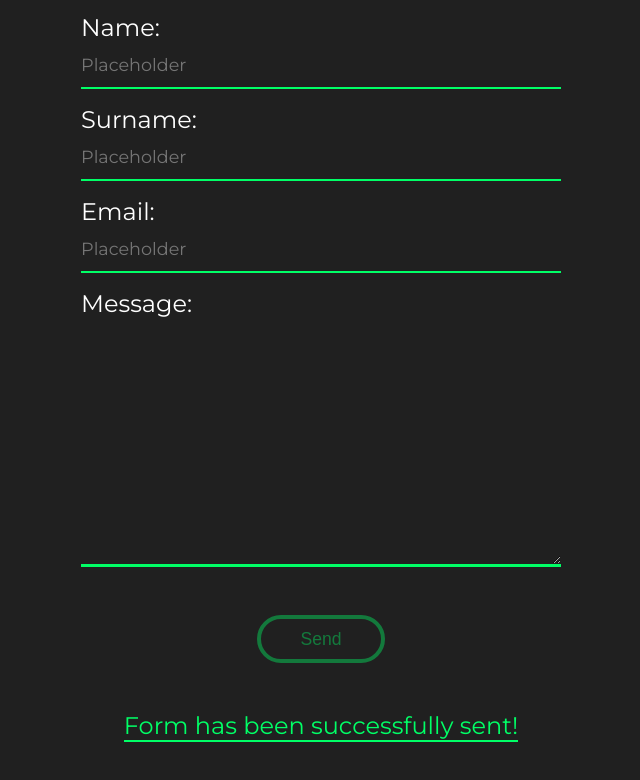
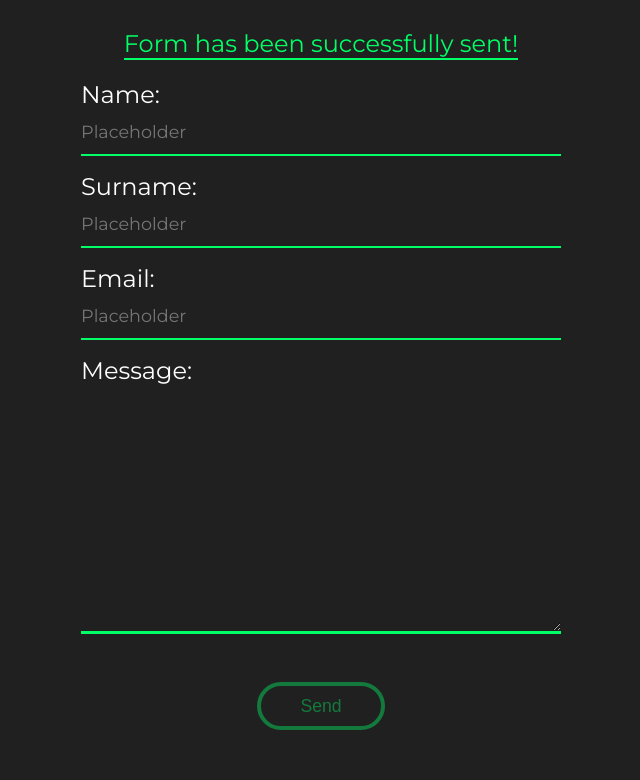
Before and after one commit to nnad3N/nasza-klasa, a website: page index.html in a window 1280 px wide. Both pictures are taken after typing "Sample", "Sample", "name@example.com", "Sample" into the empty fields and a click on the button "Send". Shown: the part 98-878 px from the top of the page, without its empty margins (319-959 px from the left). Drawn offline with nearby package versions, Linux system fonts and the light colour scheme.

Commit message:
Polished the form

```diff
--- a/app.js
+++ b/app.js
@@ -65,6 +65,7 @@ const handleError = (place, err) => {
 	place.classList.add('error');
 	formButton.classList.add('error');
 	formStatus.classList.add('error');
+	formStatus.classList.add('active');
 	place.value = err;
 };
 
@@ -93,6 +94,7 @@ const handleFormInputs = () => {
 const handleSuccess = () => {
 	formStatus.innerHTML = 'Form has been successfully sent!';
 	formStatus.classList.add('success');
+	formStatus.classList.add('active');
 	formButton.classList.add('success');
 
 	formInputs.forEach((input) => {
--- a/css/_form.scss
+++ b/css/_form.scss
@@ -1,6 +1,5 @@
 form {
 	width: 50vw;
-	height: 100vh;
 	margin: 0 auto;
 	display: flex;
 	flex-direction: column;
@@ -9,10 +8,6 @@ form {
 
 	h1 {
 		margin: 0 auto;
-	}
-
-	@include laptop {
-		height: fit-content;
 	}
 
 	@include sec3 {
@@ -60,6 +55,17 @@ textarea {
 	margin-top: 1.5rem;
 }
 
+#form-status {
+	font-size: 3rem;
+	margin: 4rem auto 0.5rem auto;
+	border-bottom: 2px solid;
+	display: none;
+
+	&.active {
+		display: block;
+	}
+}
+
 .error {
 	color: $error;
 	border-color: $error;
@@ -68,6 +74,10 @@ textarea {
 	&:focus {
 		color: $error;
 		border-color: $error;
+	}
+
+	#form-status {
+		color: blue !important;
 	}
 }
 
@@ -82,12 +92,6 @@ textarea {
 	}
 }
 
-#form-status {
-	font-size: 3rem;
-	margin: 6rem auto;
-	border-bottom: 2px solid;
-}
-
 #form-button:disabled {
 	opacity: 0.4;
 	cursor: default;
--- a/index.html
+++ b/index.html
@@ -11,16 +11,16 @@
 	<body>
 		<form id="form" name="Formularz dziewczyn" method="POST" data-netlify="true">
 			<h1>The Placeholder</h1>
+			<span id="form-status"></span>
 			<label for="name">Name:</label>
-			<input type="text" id="form-name" class="form-control" name="name" placeholder="Placeholder" />
+			<input required type="text" id="form-name" class="form-control" name="name" placeholder="Placeholder" />
 			<label for="surname">Surname:</label>
-			<input type="text" id="form-surname" class="form-control" name="surname" placeholder="Placeholder" />
+			<input required type="text" id="form-surname" class="form-control" name="surname" placeholder="Placeholder" />
 			<label for="email">Email:</label>
-			<input type="email" id="form-email" class="form-control" name="email" placeholder="Placeholder" />
+			<input required type="email" id="form-email" class="form-control" name="email" placeholder="Placeholder" />
 			<label for="message">Message:</label>
-			<textarea name="message" id="form-message" class="form-control" cols="30" rows="10"></textarea>
+			<textarea required name="message" id="form-message" class="form-control" cols="30" rows="10"></textarea>
 			<button id="form-button" type="submit">Send</button>
-			<span id="form-status"></span>
 		</form>
 
 		<script
```
Also changed, not shown: css/main.css, 1 other file.
